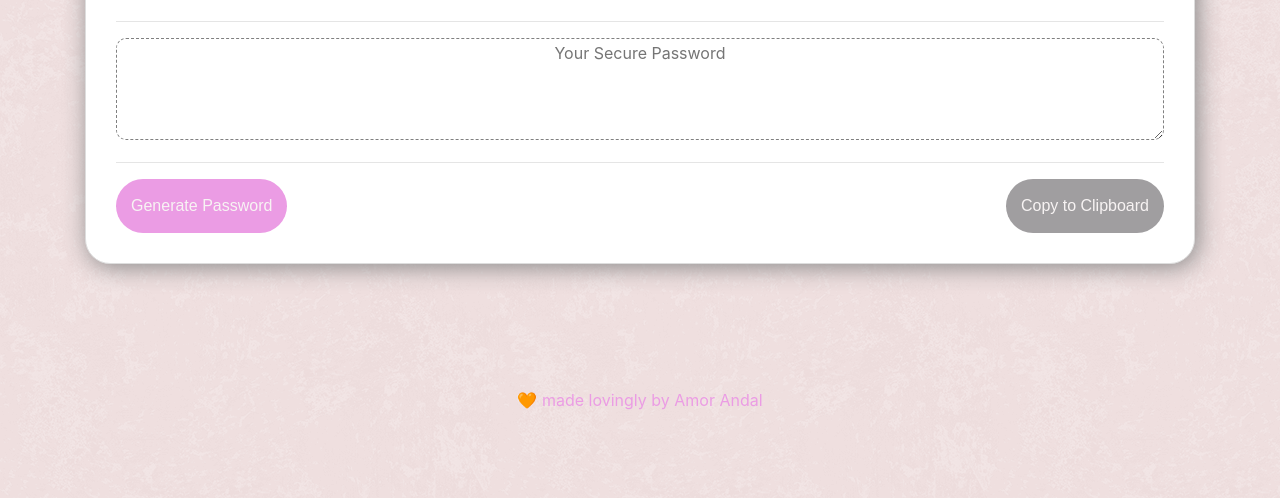
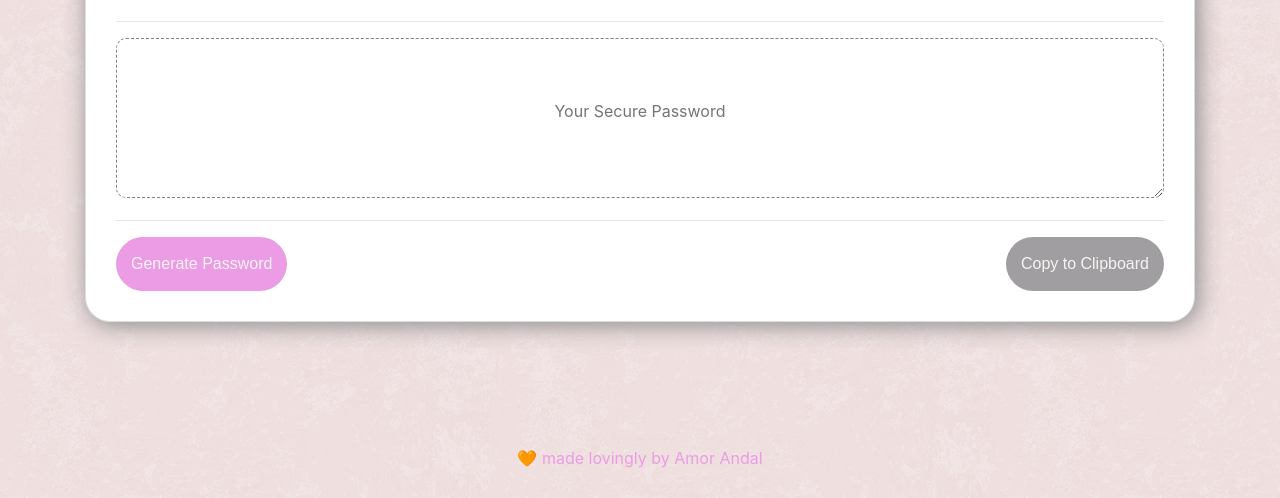
Before and after one commit to andal-a/Password_Generator, a plain HTML site: page index.html in a window 1280 px wide. Shown: the part 302-800 px from the top of the page. Drawn offline with nearby package versions, Linux system fonts and the light colour scheme.

Commit message:
made more aesthetic fixes

```diff
--- a/css.css
+++ b/css.css
@@ -59,6 +59,7 @@ footer {
 /*Text Box for Generated Password */
 #password {
     text-align: center;
+    padding-top: 60px;
     width: 100%;
     border-radius: 10px;
     border: dashed 1px gray;
```
Also changed, not shown: index.html (+1 -1 lines).
